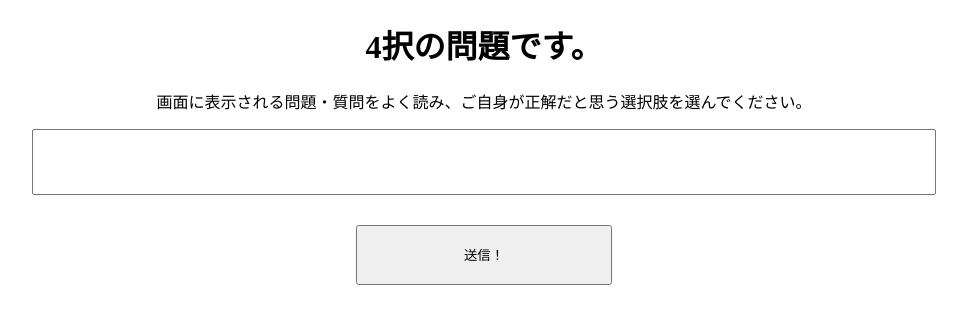
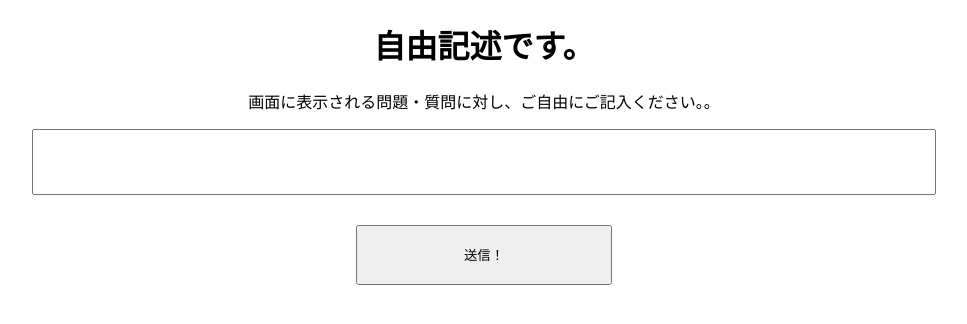
Before and after one commit to brrik/fastAPItestModule, a plain HTML site: page freeform.html in a window 1280 px wide. Shown: the whole page, without its empty margins (156-1123 px from the left). Drawn offline with Linux system fonts and the light colour scheme.

Commit message:
Update freeform.html

```diff
--- a/freeform.html
+++ b/freeform.html
@@ -5,13 +5,13 @@
     <meta http-equiv="X-UA-Compatible" content="IE=edge">
     <meta name="viewport" content="width=device-width, initial-scale=1.0">
     <link rel="stylesheet" href="style.css">
-    <title>DCについて(選択式)</title>
+    <title>DCについて(記述式)</title>
 </head>
 <body>
     <div id = "MainDiv">
         <div id = "introduction">
-            <h1>4択の問題です。</h1>
-            <p>画面に表示される問題・質問をよく読み、ご自身が正解だと思う選択肢を選んでください。</p>
+            <h1>自由記述です。</h1>
+            <p>画面に表示される問題・質問に対し、ご自由にご記入ください。。</p>
         </div>
         <div id = "inputForms">
             <input id="freeInput" type="text">
@@ -19,7 +19,7 @@
         </div>
     </div>
     <div id = "CompDiv">
-        <h1>ご回答ありがとうございます！<br>結果発表まで少々お待ちください。</h1>
+        <h1>ありがとうございます！<br>前方スクリーンをご覧ください。</h1>
     </div>
 
     <script src="script.js"></script>
```
